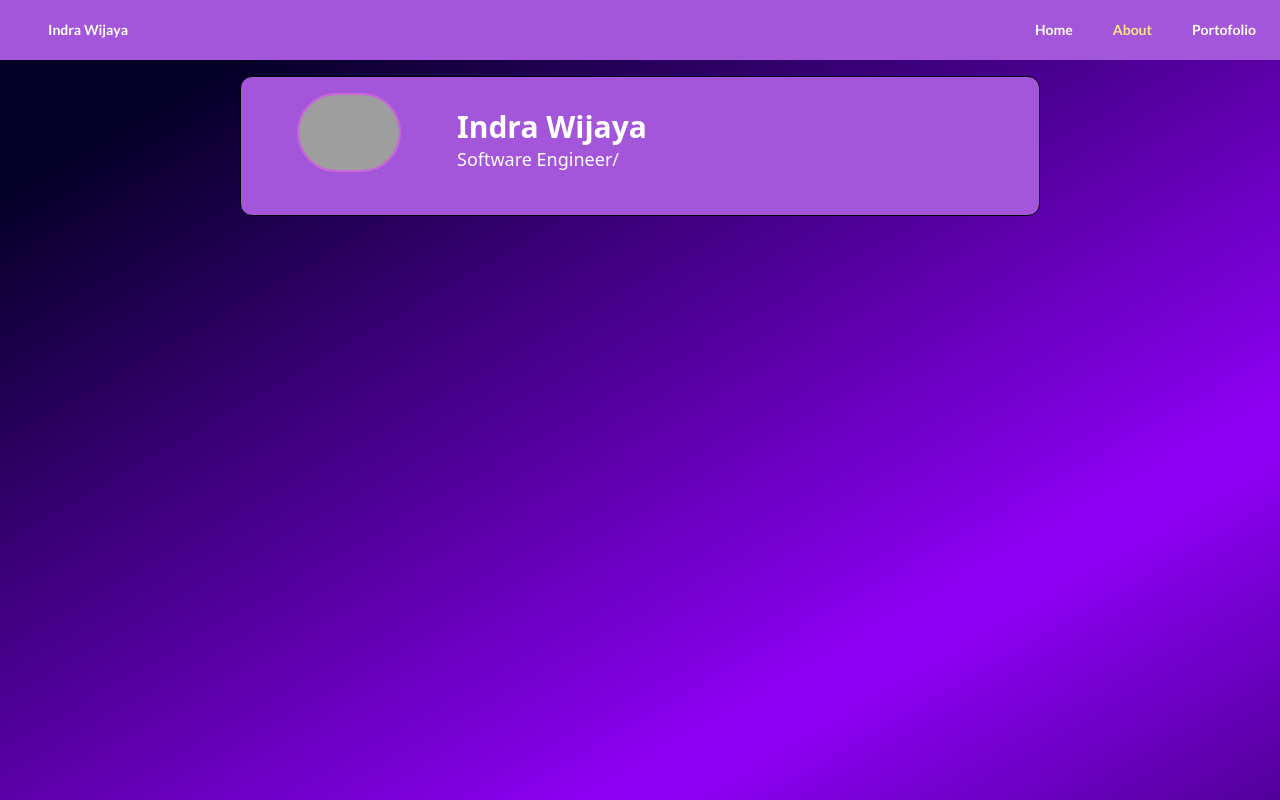
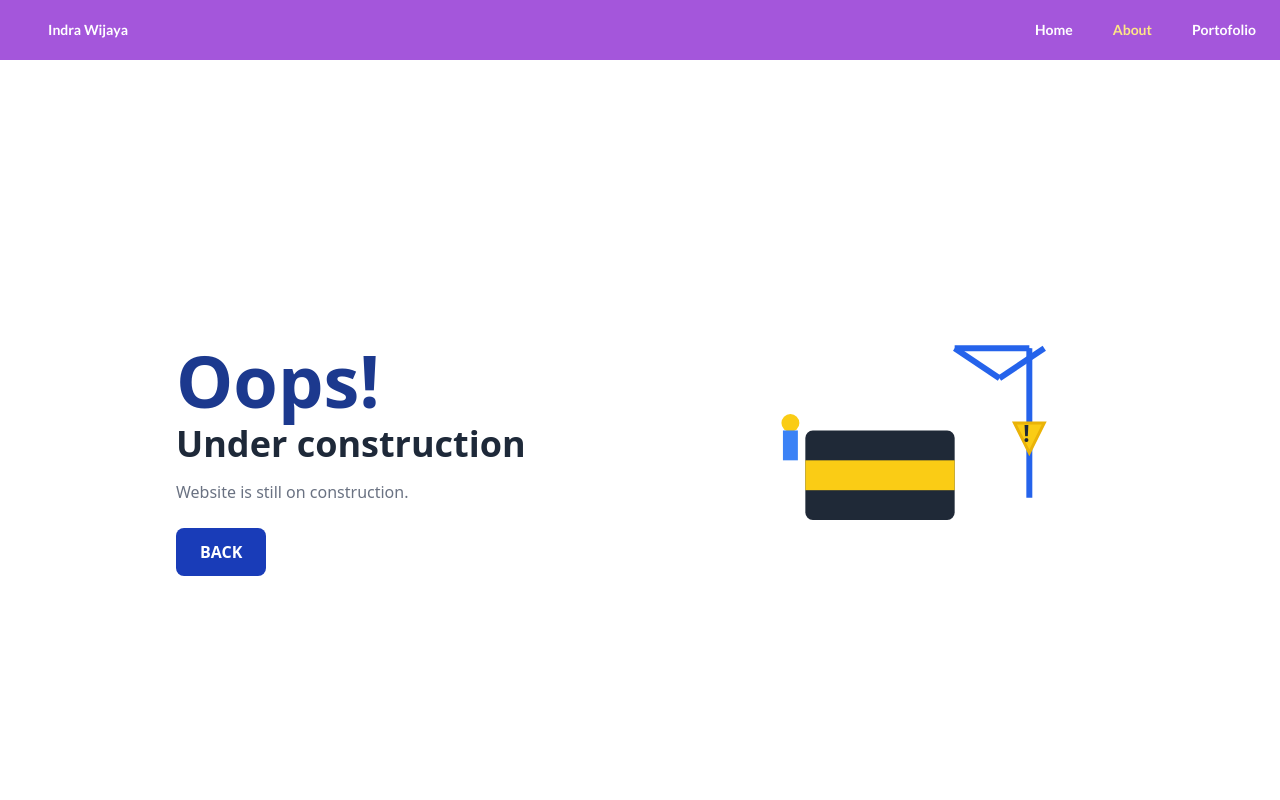
Before and after one commit to indraw26/portofolio, a React (Vite) app: page /about in a window 1280 px wide. Shown: the top 800 px of the page. Built offline with nearby package versions, Linux system fonts and the light colour scheme; grey boxes are pictures that could not be loaded.

Commit message:
add Under construction page
.

```diff
--- a/src/App.jsx
+++ b/src/App.jsx
@@ -1,6 +1,9 @@
 import { BrowserRouter as Router, Routes,Route } from 'react-router-dom';
 import Home from './pages/home';
+// import About from './pages/about';
+import Maintance from './pages/maintance';
 import About from './pages/about';
+import Project from './pages/projects';
 function App() {
   return (
     <>
@@ -8,6 +11,7 @@ function App() {
         <Routes>
           <Route path="/" element={<Home />} />
           <Route path='/about' element={<About/>}/>
+          <Route path='/project' element={<Project/>}/>
         </Routes>
     </Router>
     </>
--- a/src/components/Navbar.jsx
+++ b/src/components/Navbar.jsx
@@ -1,8 +1,12 @@
-import { useLocation } from "react-router-dom";
+import { useLocation, useNavigate } from "react-router-dom";
 
 const Navbar = () => {
   const location = useLocation();
   const isActive = (path) => location.pathname === path;
+  const navigate = useNavigate()
+  const navigateToProject = () => {
+    navigate('/project')
+  }
   return (
     <nav className="font-lato-regular text-white">
       <div
@@ -11,7 +15,7 @@ const Navbar = () => {
           backgroundColor: "#a456db",
         }}
       >
-        <span className="text-xs sm:text-xs md:text-sm lg:text-md">
+        <span className="text-xs sm:text-xs md:text-sm lg:text-md cursor-pointer" onClick={navigateToProject}>
           Indra Wijaya
         </span>
         <div className="flex gap-10 px-4 text-xs sm:text-xs md:text-xs lg:text-sm">
@@ -19,7 +23,7 @@ const Navbar = () => {
             className={`inline-block transition-transform duration-200 hover:-translate-y-1 hover:text-amber-200 ${
               isActive("/") ? "text-amber-200" : ""
             }`}
-            href="/home"
+            href="/"
           >
             Home
           </a>
--- a/src/pages/about.jsx
+++ b/src/pages/about.jsx
@@ -1,15 +1,23 @@
 import Navbar from "../components/Navbar";
 import homeBackground from "@assets/homeBackground.jpg";
 import profile from "@assets/profile.png";
+import Maintance from "./maintance";
 
 const About = () => {
+  const isPagefinished = false;
+
   return (
+    <div>
+      {isPagefinished ? (
         <div>
           <Navbar />
           <div className="w-[800px] mx-auto min-h-[1200px]">
-        <div className="py-2 px-4 min-h-35 mt-4 flex flex-col-2 gap-4 border rounded-xl" style={{
-          backgroundColor:"#a456db"
-        }}>
+            <div
+              className="py-2 px-4 min-h-35 mt-4 flex flex-col-2 gap-4 border rounded-xl"
+              style={{
+                backgroundColor: "#a456db",
+              }}
+            >
               <div className="relative">
                 <img
                   src={profile}
@@ -22,12 +30,14 @@ const About = () => {
               </div>
               <div className="font-monserrat mt-6">
                 <h2 className="text-3xl font-bold text-white">Indra Wijaya</h2>
-            <h2 className="text-lg text-white">
-              Software Engineer/
-            </h2>
+                <h2 className="text-lg text-white">Software Engineer/</h2>
               </div>
             </div>
           </div>
+        </div>
+      ) : (
+        <Maintance/>
+      )}
     </div>
   );
 };
--- a/src/pages/home.jsx
+++ b/src/pages/home.jsx
@@ -2,6 +2,7 @@ import homeBackground from "@assets/homeBackground.jpg";
 import { useEffect } from "react";
 import { useNavigate } from "react-router-dom";
 import Navbar from "../components/Navbar";
+import Maintance from "./maintance";
 
 const Home = () => {
   const navigate = useNavigate();
@@ -9,9 +10,13 @@ const Home = () => {
     navigate(`/about`);
   };
 
+  const handleNavigateProject = () => {
+    navigate('/project')
+  }
+
   return (
     <div>
-      <Navbar/>
+      <Navbar />
       <div className="container mx-auto min-h-[840px] mt-20" style={{}}>
         <div className="flex flex-col px-4 pt-24 text-center leading-tight text-white">
           <p className="text-3xl font-montserrat-bold">
@@ -53,6 +58,7 @@ const Home = () => {
           <div className="flex gap-2 mx-auto items-center justify-between">
             <button
               className="bg-blue-400 py-2 px-4 rounded-md font-lato-regular text-sm transition-all duration-300 hover:-translate-y-1"
+              onClick={handleNavigateAbout}
               onMouseEnter={(e) =>
                 (e.currentTarget.style.filter =
                   "drop-shadow(0px 6px 12px rgba(83, 147, 252, 0.8))")
@@ -61,13 +67,12 @@ const Home = () => {
                 (e.currentTarget.style.filter =
                   "drop-shadow(0px 2px 4px rgba(83, 147, 252, 0.8))")
               }
-
-              onClick={handleNavigateAbout}
             >
               More about me
             </button>
             <button
               className="bg-red-400 py-2 px-4 rounded-md font-lato-regular text-sm transition-all duration-300 hover:-translate-y-1"
+              onClick={handleNavigateProject}
               onMouseEnter={(e) =>
                 (e.currentTarget.style.filter =
                   "drop-shadow(0px 2px 12px rgba(246, 72, 59, 0.8))")
--- /dev/null
+++ b/src/pages/maintance.jsx
@@ -0,0 +1,108 @@
+import { useNavigate } from "react-router-dom";
+import Navbar from "../components/Navbar";
+
+const Maintance = () => {
+  const navigate = useNavigate()
+  const navigateToHome = () => {
+    navigate('/')
+  }
+
+  return (
+    <div>
+      <Navbar></Navbar>
+      <div className="bg-white font-sans min-h-screen flex justify-center items-center">
+        <main className="grid md:grid-cols-2 gap-8 items-center max-w-6xl mx-auto px-8 py-16">
+          <section>
+            <h1 className="text-7xl font-extrabold text-blue-900">Oops!</h1>
+            <h2 className="text-4xl font-bold text-gray-800 mt-2">
+              Under construction
+            </h2>
+            <p className="text-gray-500 mt-4 min-w-md">
+              Website is still on construction.
+            </p>
+            <button className="mt-6 px-6 py-3 bg-blue-800 text-white rounded-lg font-semibold hover:bg-blue-900 transition" onClick={navigateToHome}>
+              BACK
+            </button>
+          </section>
+
+          <section className="flex justify-center">
+            <svg
+              xmlns="http://www.w3.org/2000/svg"
+              viewBox="0 0 600 400"
+              className="w-full h-auto"
+            >
+              <line
+                x1="500"
+                y1="50"
+                x2="500"
+                y2="250"
+                stroke="#2563eb"
+                strokeWidth="8"
+              />
+              <line
+                x1="400"
+                y1="50"
+                x2="500"
+                y2="50"
+                stroke="#2563eb"
+                strokeWidth="8"
+              />
+              <line
+                x1="400"
+                y1="50"
+                x2="460"
+                y2="90"
+                stroke="#2563eb"
+                strokeWidth="8"
+              />
+              <line
+                x1="460"
+                y1="90"
+                x2="520"
+                y2="50"
+                stroke="#2563eb"
+                strokeWidth="8"
+              />
+              <line
+                x1="500"
+                y1="50"
+                x2="500"
+                y2="150"
+                stroke="#2563eb"
+                strokeWidth="4"
+              />
+              <polygon
+                points="480,150 520,150 500,190"
+                fill="#facc15"
+                stroke="#eab308"
+                strokeWidth="4"
+              />
+              <text
+                x="492"
+                y="175"
+                fontSize="30"
+                fill="#1f2937"
+                fontWeight="bold"
+              >
+                !
+              </text>
+              <rect
+                x="200"
+                y="160"
+                width="200"
+                height="120"
+                rx="10"
+                fill="#1f2937"
+              />
+              <rect x="200" y="200" width="200" height="40" fill="#facc15" />
+              <circle cx="180" cy="150" r="12" fill="#facc15" />
+              <rect x="170" y="160" width="20" height="40" fill="#3b82f6" />
+            </svg>
+          </section>
+        </main>
+      </div>
+    </div>
+  );
+};
+
+export default Maintance;
--- /dev/null
+++ b/src/pages/projects.jsx
@@ -0,0 +1,22 @@
+import Navbar from "../components/Navbar";
+import Maintance from "./maintance";
+
+const Project = () => {
+  const isPagefinished = false;
+
+  return (
+    <div>
+      {isPagefinished ? (
+        <div>
+          <Navbar />
+        </div>
+      ) : (
+        <div>
+          <Maintance />
+        </div>
+      )}
+    </div>
+  );
+};
+
+export default Project;
```
Lines whose indentation alone changed are shown as unchanged.
